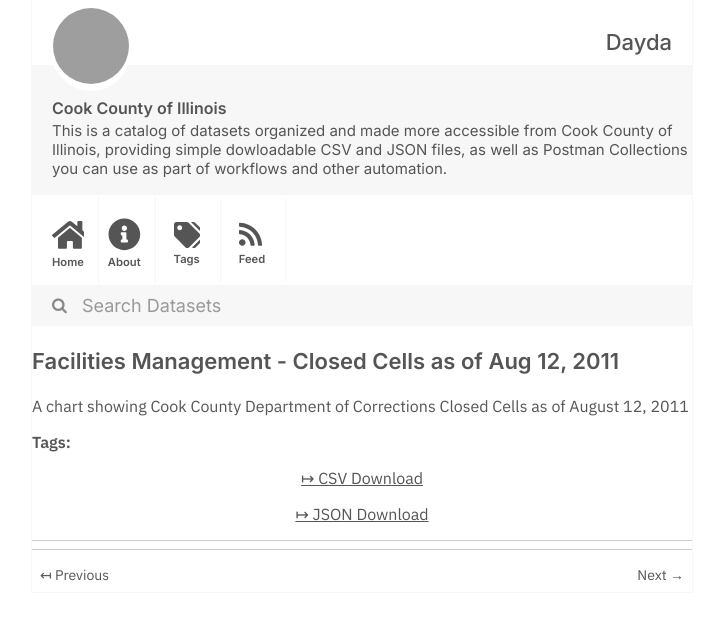
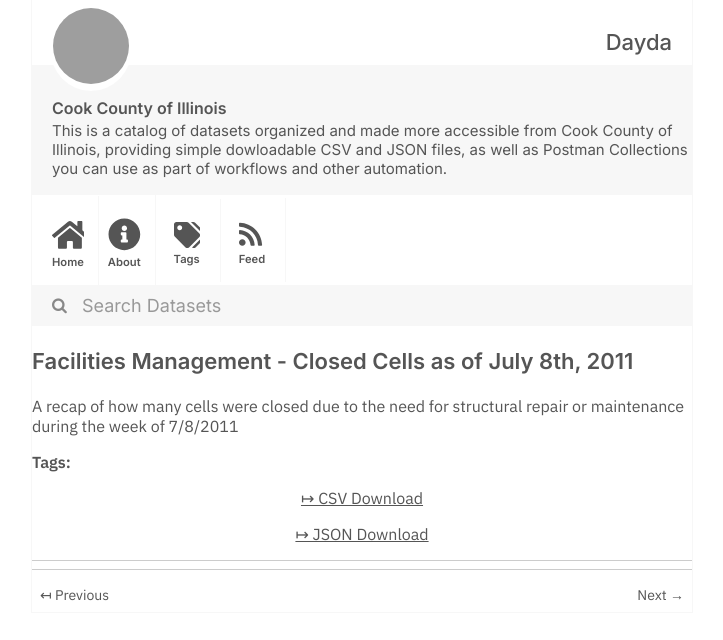
Before and after one commit to dayda-entities/cook-county-of-illinois, a Jekyll site: the page built from _posts/2020-11-10-facilities-management-closed-c.md, in a window 1280 px wide, cut to the strip 0-640 px from the top of the page. Shown: the whole strip, without its empty margins (278-1001 px from the left). Built offline with Jekyll 4.4.1, drawn with Linux system fonts in a browser that asks for light colours; grey boxes are pictures that could not be loaded.

Commit message:
Publish Data

```diff
--- a/_posts/2020-11-10-facilities-management-closed-c.md
+++ b/_posts/2020-11-10-facilities-management-closed-c.md
@@ -1,17 +1,17 @@
 ---
-title: 'Facilities Management - Closed Cells as of Aug 12, 2011'
-created: '2020-11-10T16:57:24.939534'
-modified: '2020-11-10T16:57:24.939544'
+title: 'Facilities Management - Closed Cells as of July 8th, 2011'
+created: '2020-11-10T16:57:43.868035'
+modified: '2020-11-10T16:57:43.868046'
 state: active
 type: dataset
 tags: []
 groups:
   - Local Government
 csv_url: >-
-  https://datacatalog.cookcountyil.gov/api/views/ct5q-epf4/rows.csv?accessType=DOWNLOAD
+  https://datacatalog.cookcountyil.gov/api/views/phn5-wths/rows.csv?accessType=DOWNLOAD
 json_url: >-
-  https://datacatalog.cookcountyil.gov/api/views/ct5q-epf4/rows.json?accessType=DOWNLOAD
+  https://datacatalog.cookcountyil.gov/api/views/phn5-wths/rows.json?accessType=DOWNLOAD
 layout: post
 
 ---
-A chart showing Cook County Department of Corrections Closed Cells as of August 12, 2011
+A recap of how many cells were closed due to the need for structural repair or maintenance during the week of 7/8/2011
```
